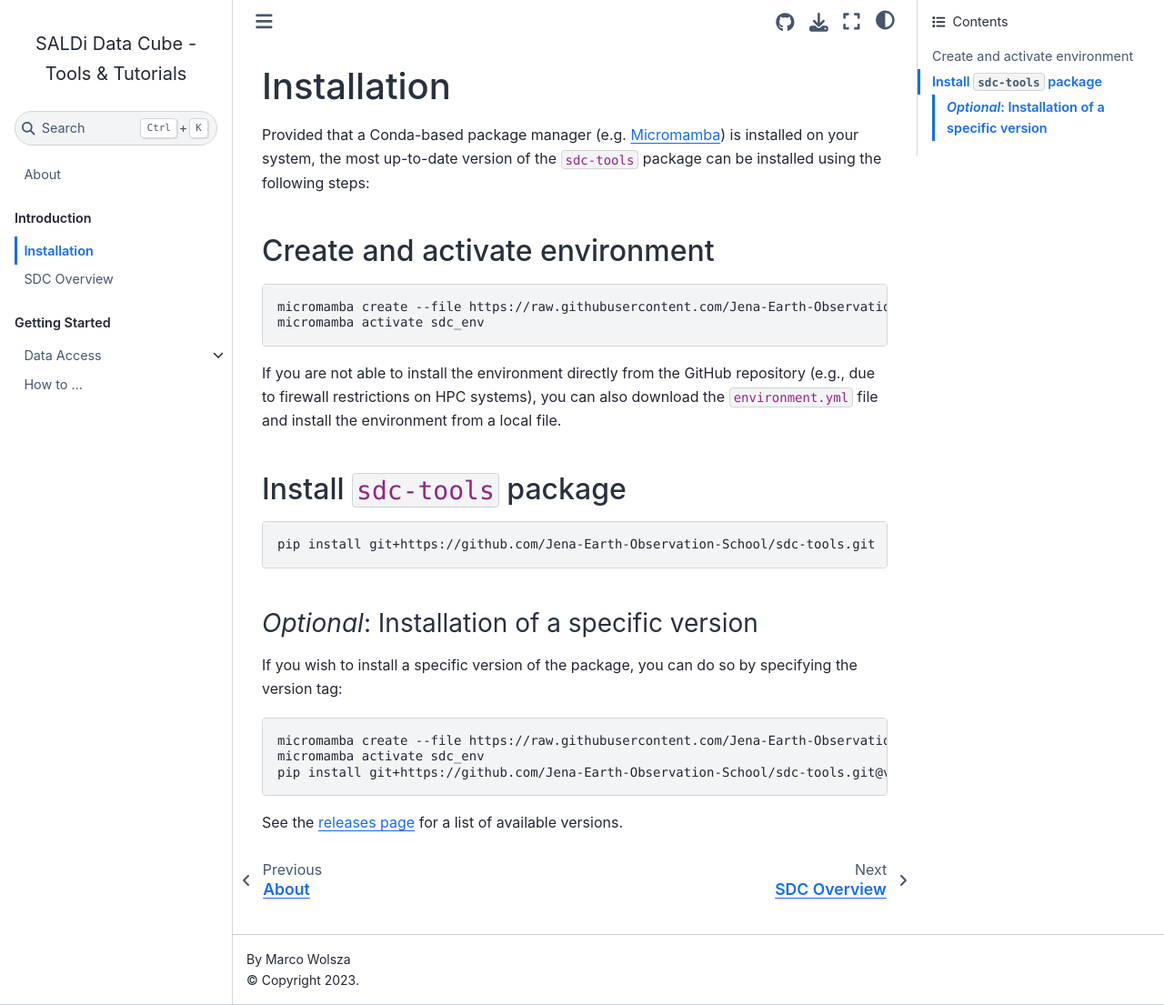
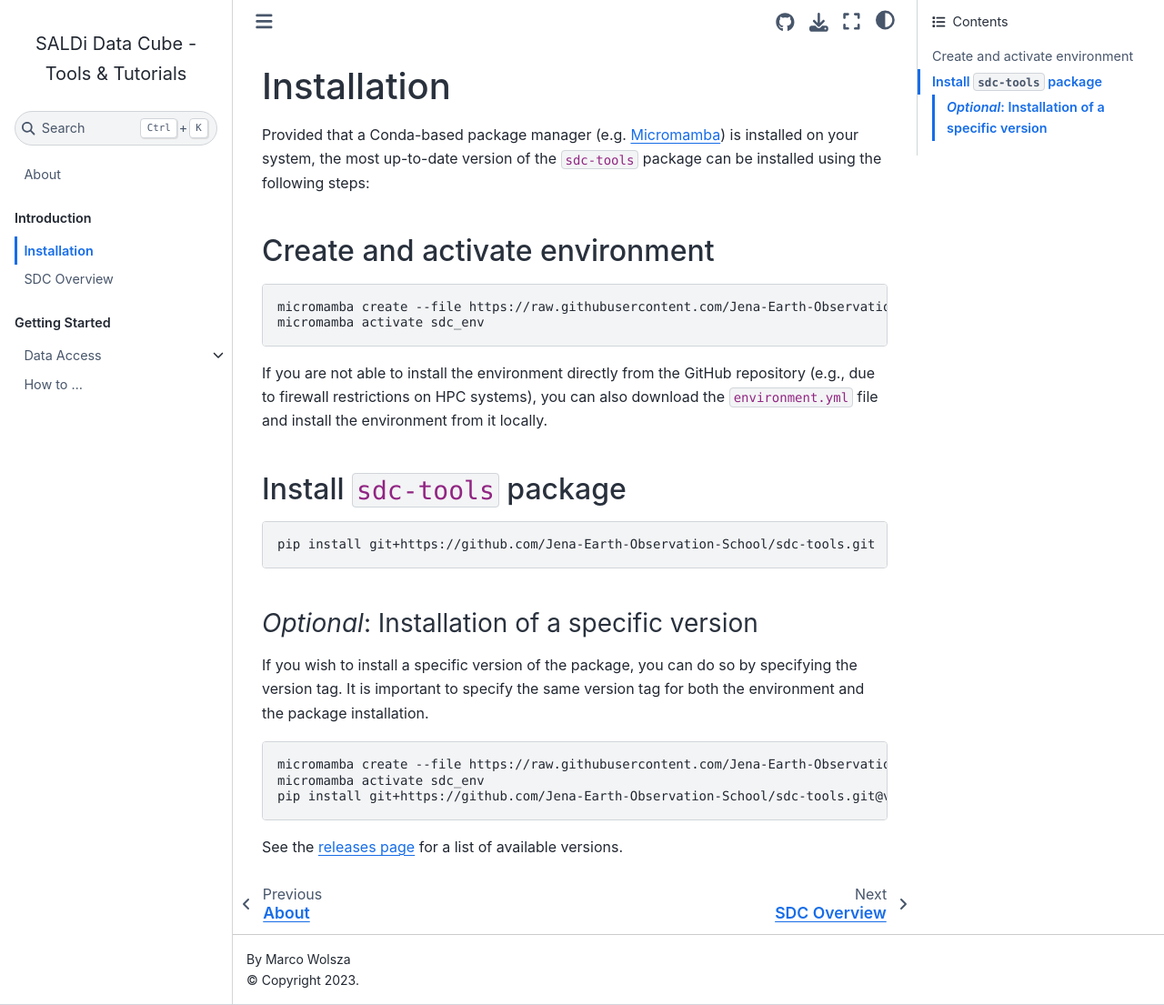
Before and after one commit to Jena-Earth-Observation-School/sdc-tools, a Jupyter Book: the page built from docs/content/01_Introduction/01_00_Installation.md, in a window 1280 px wide and 1105 px high. Shown: the whole window at 91% size. Built offline with Jupyter Book 1.0.4 settings and Sphinx 7.4.7 and the Sphinx Book theme 1.1.4, drawn with Linux system fonts in a browser that asks for light colours.

Commit message:
[docs] some minor improvements; clean-up

````diff
--- a/docs/content/01_Introduction/01_00_Installation.md
+++ b/docs/content/01_Introduction/01_00_Installation.md
@@ -2,8 +2,8 @@
 
 Provided that a Conda-based package manager (e.g.
 [Micromamba](https://mamba.readthedocs.io/en/latest/user_guide/micromamba.html))
-is installed on your system, the most up-to-date version of the `sdc-tools`
-package can be installed using the following steps:
+is installed on your system, the most up-to-date version of the `sdc-tools` package can
+be installed using the following steps:
 
 ## Create and activate environment
 
@@ -12,10 +12,9 @@
 micromamba activate sdc_env
 ```
 
-If you are not able to install the environment directly from the GitHub
-repository (e.g., due to firewall restrictions on HPC systems), you can also
-download the `environment.yml` file and install the environment from a local
-file.
+If you are not able to install the environment directly from the GitHub repository
+(e.g., due to firewall restrictions on HPC systems), you can also download the
+`environment.yml` file and install the environment from it locally.
 
 ## Install `sdc-tools` package
 
@@ -25,13 +24,15 @@
 
 ### _Optional_: Installation of a specific version
 
-If you wish to install a specific version of the package, you can do so by
-specifying the version tag:
+If you wish to install a specific version of the package, you can do so by specifying
+the version tag. It is important to specify the same version tag for both the
+environment and the package installation.
 
 ```bash
-micromamba create --file https://raw.githubusercontent.com/Jena-Earth-Observation-School/sdc-tools/v0.1.0/environment.yml
+micromamba create --file https://raw.githubusercontent.com/Jena-Earth-Observation-School/sdc-tools/v0.2.0/environment.yml
 micromamba activate sdc_env
-pip install git+https://github.com/Jena-Earth-Observation-School/sdc-tools.git@v0.1.0
+pip install git+https://github.com/Jena-Earth-Observation-School/sdc-tools.git@v0.2.0
 ```
 
-See the [releases page](https://github.com/Jena-Earth-Observation-School/sdc-tools/releases) for a list of available versions.
+See the [releases page](https://github.com/Jena-Earth-Observation-School/sdc-tools/releases)
+for a list of available versions.
````
Also changed, not shown: docs/content/02_Getting_Started/01_00_Data_Access.md (+36 -23 lines), docs/index.md (+14 -10 lines), docs/content/02_Getting_Started/01_01_Sentinel1.ipynb, docs/content/02_Getting_Started/01_02_Sentinel2.ipynb, 1 other file.
